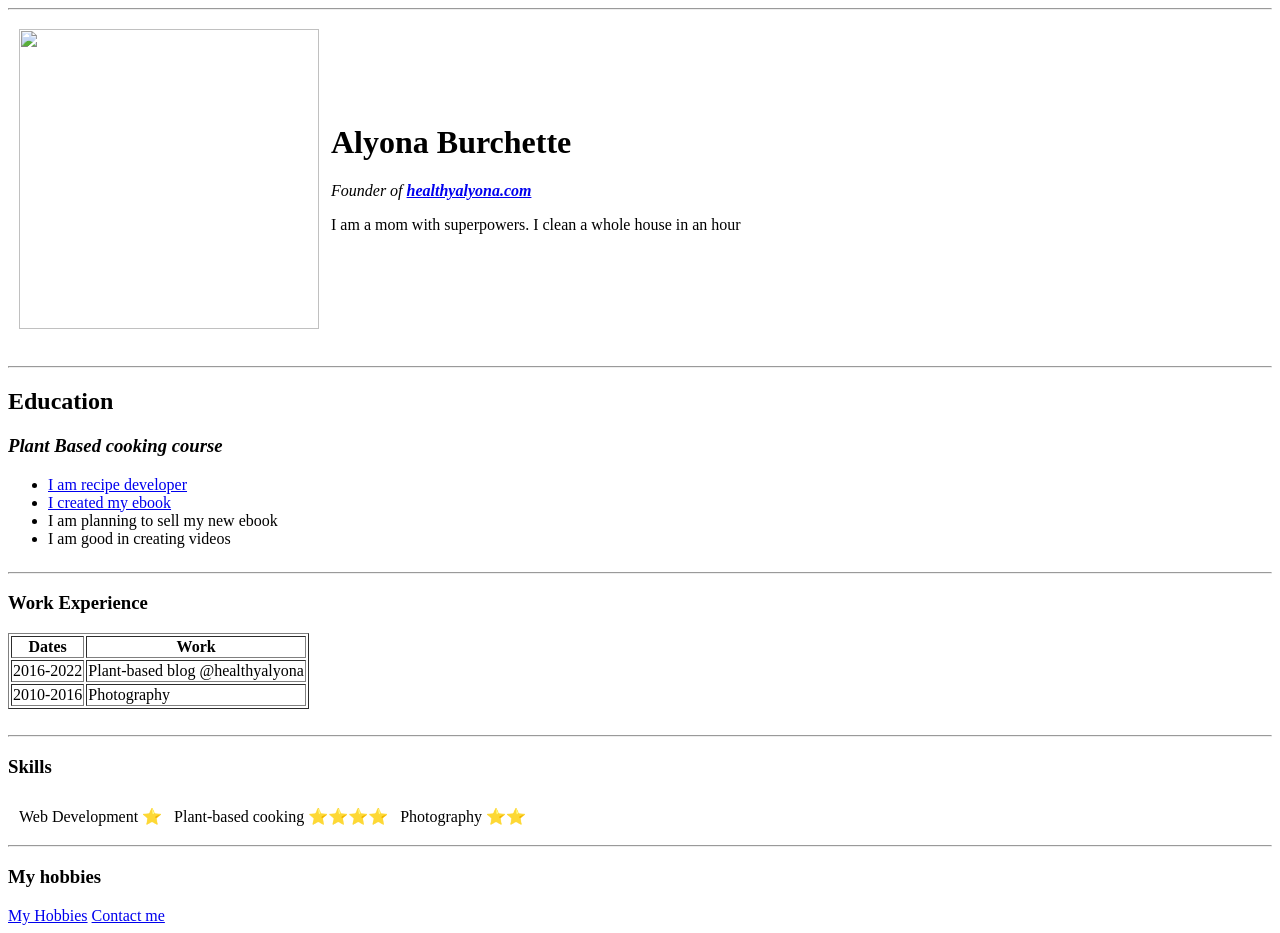
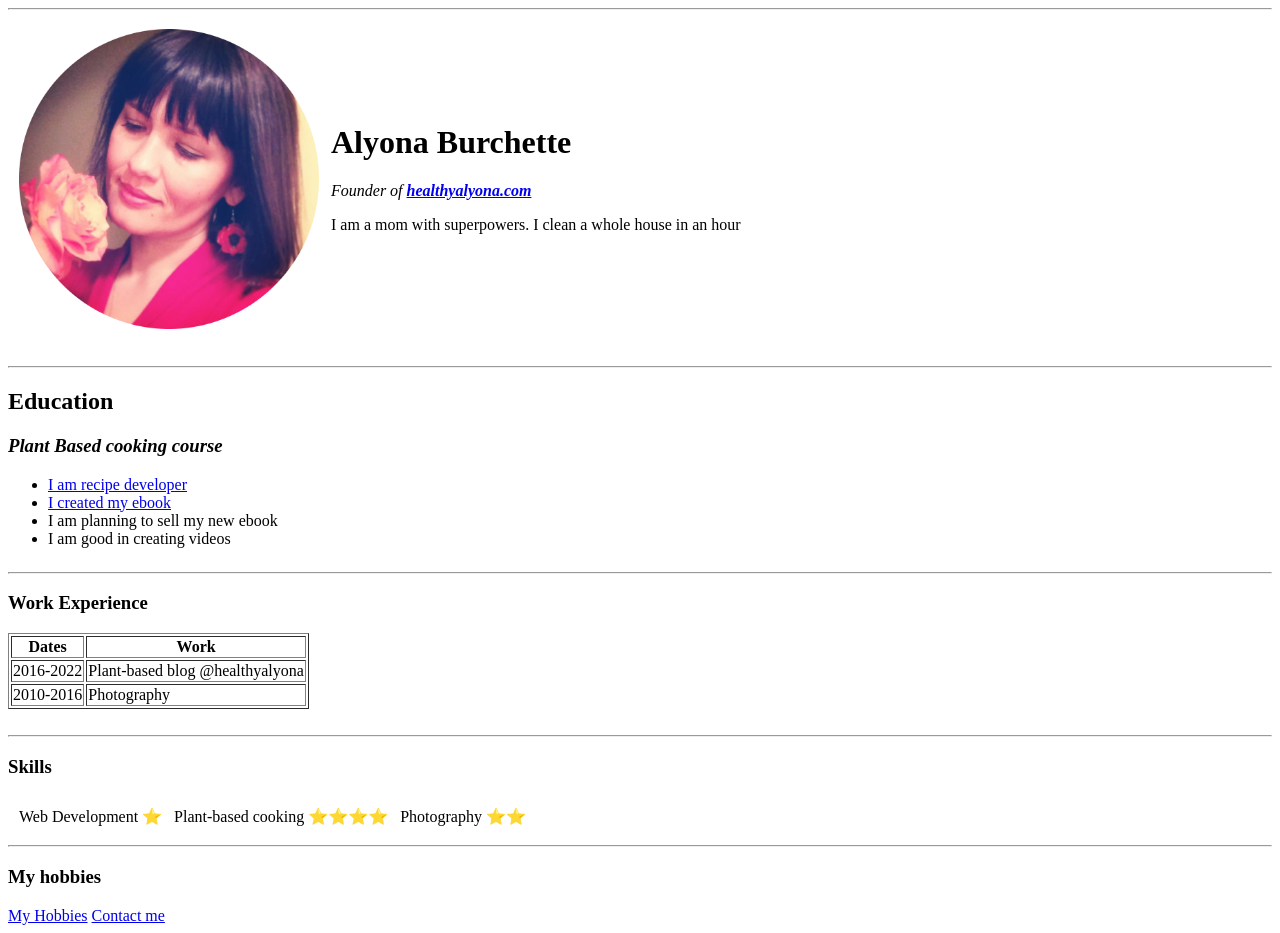
Before and after one commit to AlyonaMilena/wow, a plain HTML site: page index.html in a window 1280 px wide. Drawn offline with Linux system fonts and the light colour scheme.

Commit message:
Update index.html

```diff
--- a/index.html
+++ b/index.html
@@ -10,7 +10,7 @@
   <table cellspacing="10">
     <tr>
       <td>
-        <img src="images/alyona.png" atl="Alyona's profile picture" height="300" width="300"></td>
+        <img src="alyona.png" atl="Alyona's profile picture" height="300" width="300"></td>
       <td>
         <h1>Alyona Burchette</h1>
         <p><em>Founder of <strong><a href="https://www.healthyalyona.com/">healthyalyona.com</a></strong></em></p>
```
